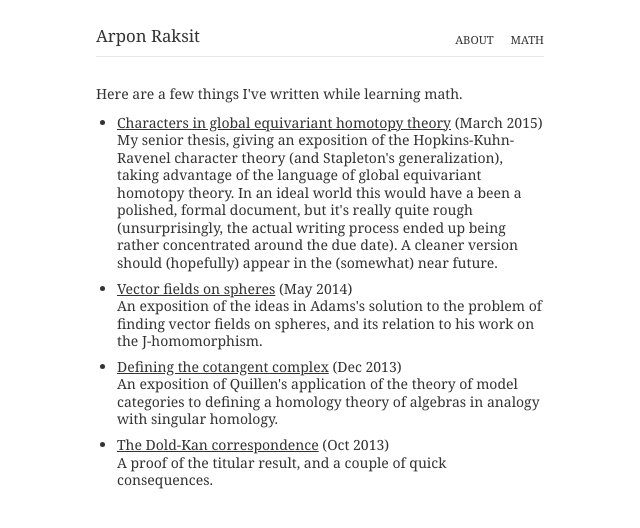
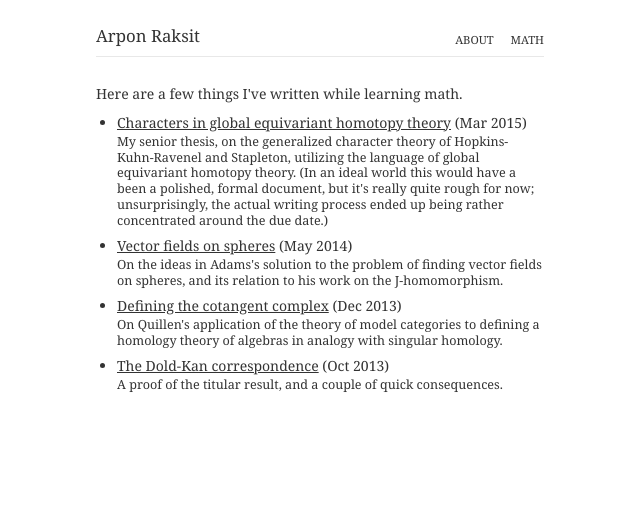
Before and after one commit to arponr/arponr.github.io, a Jekyll site: the page built from math/index.html, in a window 1280 px wide. Shown: the top 528 px of the page, without its empty margins (320-960 px from the left). Built offline with Jekyll 4.4.1, drawn with Linux system fonts in a browser that asks for light colours.

Commit message:
clean up

```diff
--- /dev/null
+++ b/css/.#_text.scss
@@ -0,0 +1 @@
+arpon@airpon.local.815
--- a/css/_text.scss
+++ b/css/_text.scss
@@ -4,10 +4,6 @@
     a:link,
     a:visited {
         text-decoration: underline;
-    }
-
-    a:hover {
-        color: $color-accent;
     }
 
     p,
--- a/css/style.css
+++ b/css/style.css
@@ -19,9 +19,13 @@ html {
   color: #333333;
   background: white; }
 
-a:link, a:visited {
+a:link,
+a:visited {
   text-decoration: none;
   color: #333333; }
+
+a:hover {
+  color: #335588; }
 
 ul {
   list-style: none; }
@@ -81,13 +85,15 @@ sub {
 .sec + .sec {
   margin-top: 1.5rem; }
 
+.stream .desc {
+  margin-top: 0.2rem;
+  font-size: 0.9em; }
+
 .text {
   line-height: 1.25; }
   .text a:link,
   .text a:visited {
     text-decoration: underline; }
-  .text a:hover {
-    color: #335588; }
   .text p + p, .text p + ul,
   .text ul + p,
   .text ul + ul {
--- a/math/index.html
+++ b/math/index.html
@@ -1,30 +1,28 @@
 ---
 layout: page
-exp:
+exposition:
   - title: Characters in global equivariant homotopy theory
     file: senior-thesis.pdf
-    date: March 2015
-    desc: My senior thesis, giving an exposition of the
-          Hopkins-Kuhn-Ravenel character theory (and Stapleton's
-          generalization), taking advantage of the language of global
-          equivariant homotopy theory. In an ideal world this would
-          have a been a polished, formal document, but it's really
-          quite rough (unsurprisingly, the actual writing process
-          ended up being rather concentrated around the due date). A
-          cleaner version should (hopefully) appear in the (somewhat)
-          near future.
+    date: Mar 2015
+    desc: My senior thesis, on the generalized character theory of
+          Hopkins-Kuhn-Ravenel and Stapleton, utilizing the language
+          of global equivariant homotopy theory. (In an ideal world
+          this would have a been a polished, formal document, but it's
+          really quite rough for now; unsurprisingly, the actual
+          writing process ended up being rather concentrated around
+          the due date.)
   - title: Vector fields on spheres
     file: vfields.pdf
     date: May 2014
-    desc: An exposition of the ideas in Adams's solution to the problem
-          of finding vector fields on spheres, and its relation to his
-          work on the J-homomorphism.
+    desc: On the ideas in Adams's solution to the problem of finding
+          vector fields on spheres, and its relation to his work on
+          the J-homomorphism.
   - title: Defining the cotangent complex
     file: quillen-cotangent.pdf
     date: Dec 2013
-    desc: An exposition of Quillen's application of the theory of
-          model categories to defining a homology theory of algebras
-          in analogy with singular homology.
+    desc: On Quillen's application of the theory of model categories
+          to defining a homology theory of algebras in analogy with
+          singular homology.
   - title: The Dold-Kan correspondence
     file: doldkan.pdf
     date: Oct 2013
@@ -35,12 +33,14 @@ exp:
 <div class="text sec">
   <p>Here are a few things I've written while learning math.</p>
 
-  <ul>
-    {% for e in page.exp %}
+  <ul class="stream">
+    {% for e in page.exposition %}
     <li>
       <a href="/files/{{ e.file }}">{{ e.title }}</a>
-      ({{ e.date }})<br>
-      {{ e.desc }}
+      ({{ e.date }})
+      <div class="desc">
+        {{ e.desc }}
+      </div>
     </li>
     {% endfor %}
   </ul>
```
Also changed, not shown: css/_general.scss (+6 -1 lines), css/_layout.scss (+7 -0 lines), 3 other files.
